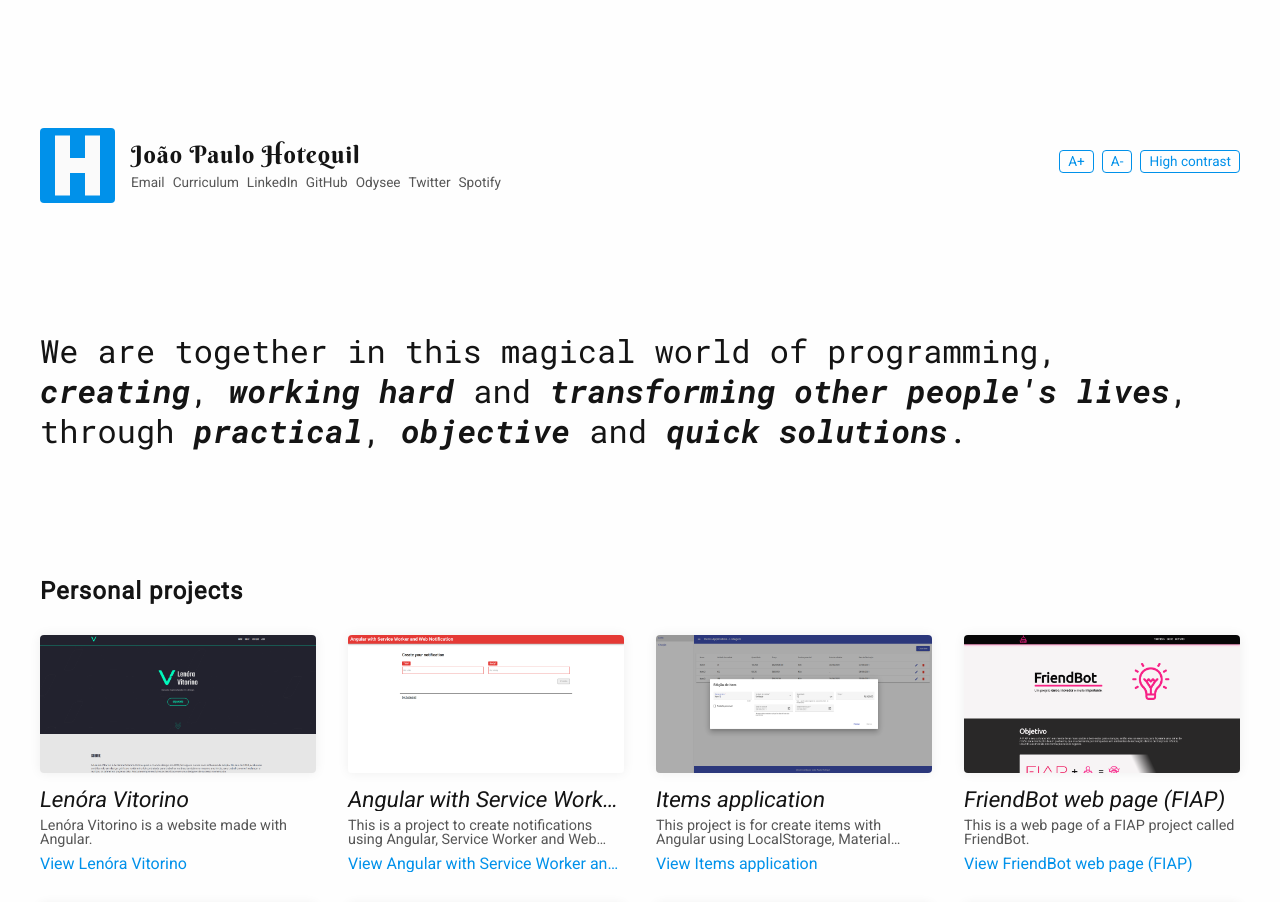
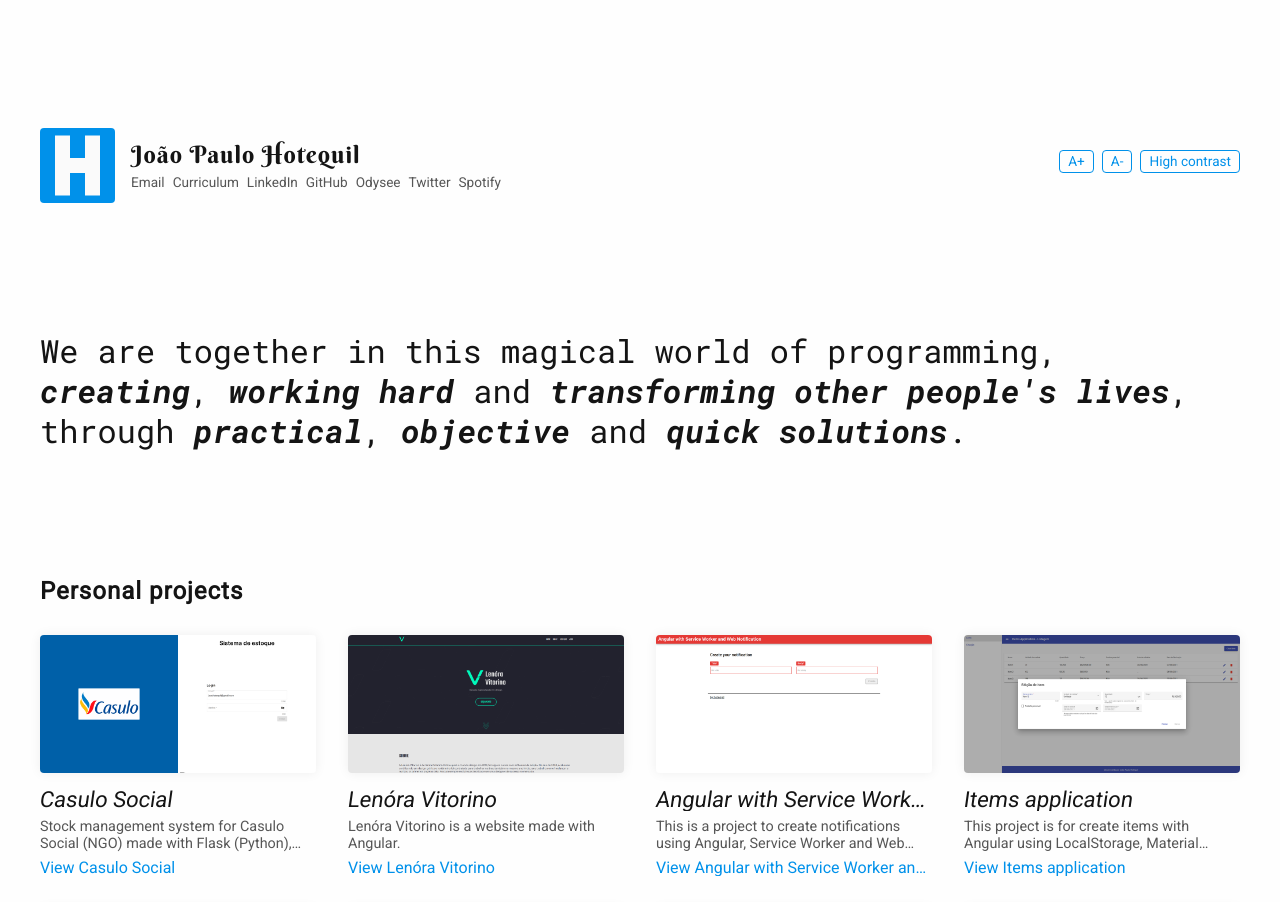
Before and after one commit to hotequil/hotequil-site, an Angular app: page / in a window 1280 px wide. Shown: the top 902 px of the page. Built offline with nearby package versions, Linux system fonts and the light colour scheme.

Commit message:
feat: added Casulo Social project

```diff
--- a/src/app/modules/home/projects/home-projects.component.html
+++ b/src/app/modules/home/projects/home-projects.component.html
@@ -9,7 +9,7 @@
             </div>
             <article class="projects__container">
                 <h4 class="projects__title-item">{{ project.title }}</h4>
-                <p class="projects__desc">{{ project.desc }}</p>
+                <p class="projects__desc" [title]="project.desc">{{ project.desc }}</p>
                 <a rel="noreferrer"
                    class="projects__link"
                    [href]="project.href"
--- a/src/app/modules/home/projects/home-projects.component.scss
+++ b/src/app/modules/home/projects/home-projects.component.scss
@@ -85,6 +85,7 @@
                     margin: 0 0 $small-margin 0;
                     font-size: .9rem;
                     flex-grow: 1;
+                    line-height: 1.15;
 
                     @include ellipsis(2);
                     @extend %line-height-default;
--- a/src/app/modules/home/projects/home-projects.component.ts
+++ b/src/app/modules/home/projects/home-projects.component.ts
@@ -9,6 +9,15 @@ import { HomeProjects } from './home-projects';
 })
 export class HomeProjectsComponent{
     projects: HomeProjects[] = [
+        {
+            title: 'Casulo Social',
+            desc: 'Stock management system for Casulo Social (NGO) made with Flask (Python), Oracle DB, Angular, Netlify and Railway.',
+            href: 'https://sistema-de-estoque-projeto-casulo.netlify.app',
+            img: {
+                src: './assets/imgs/casulo-social.webp',
+                alt: 'Casulo Social\'s'
+            }
+        },
         {
             title: 'Lenóra Vitorino',
             desc: `
```
Also changed, not shown: src/assets/imgs/casulo-social.webp (added).
